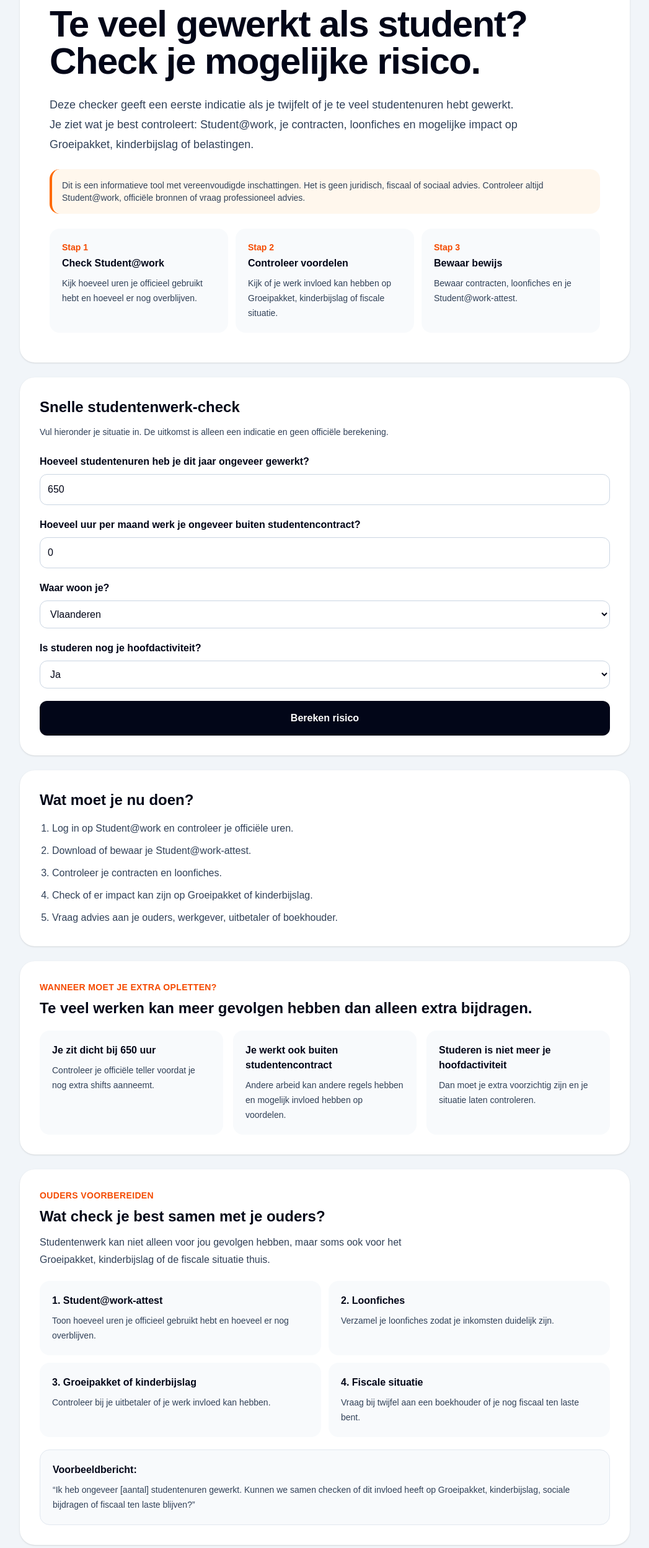
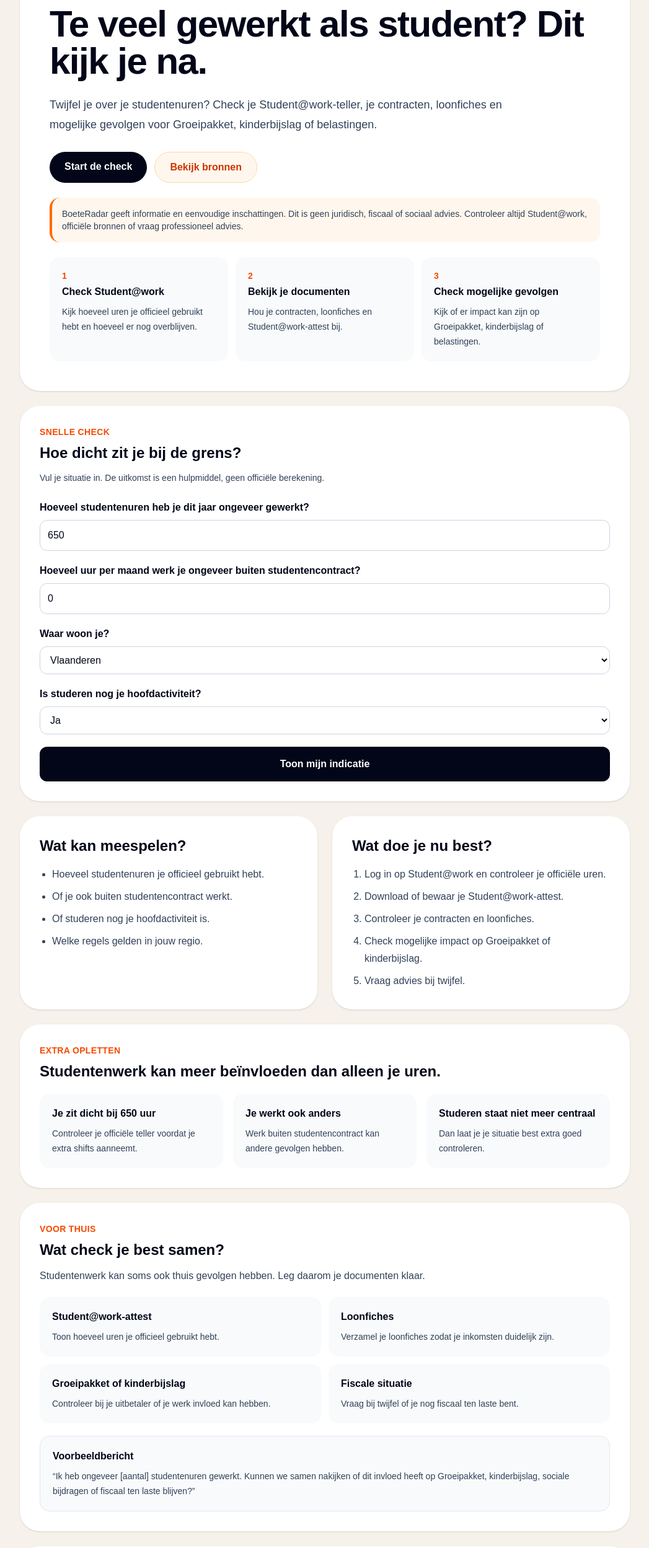
Before and after one commit to NathanVerd/Boeteradar, a Next.js app: page /student-te-veel-gewerkt in a window 1280 px wide. Shown: the part 234-2732 px from the top of the page at 62% size, without its empty margins (116-1163 px from the left). Built offline with nearby package versions, Linux system fonts and the light colour scheme.

Commit message:
Improve student work page copy and layout

```diff
--- a/app/student-te-veel-gewerkt/page.tsx
+++ b/app/student-te-veel-gewerkt/page.tsx
@@ -22,18 +22,17 @@ export default function StudentTeVeelGewerktPage() {
 
   let risk = "Laag";
   let riskColor = "border-emerald-300 bg-emerald-50";
-  let advice =
-    "Controleer je resterende uren op Student@work en bewaar je contracten.";
+  let advice = "Controleer je officiële teller op Student@work.";
   let possibleConsequence =
-    "Je lijkt binnen de 650 studentenuren te blijven, maar controleer altijd je officiële teller.";
+    "Je lijkt binnen de 650 studentenuren te blijven. Controleer wel altijd je officiële teller.";
 
   if (safeHours > 600 || safeMonthlyOtherWork > 0) {
     risk = "Middelmatig";
     riskColor = "border-orange-300 bg-orange-50";
     advice =
-      "Controleer je Student@work-teller, je loonfiches en eventuele impact op Groeipakket of kinderbijslag.";
+      "Controleer Student@work, je loonfiches en mogelijke impact op Groeipakket of kinderbijslag.";
     possibleConsequence =
-      "Je zit dicht bij de grens of combineert studentenwerk met ander werk. Dat kan gevolgen hebben voor sociale bijdragen of voordelen.";
+      "Je zit dicht bij de grens of combineert studentenwerk met ander werk. Laat je situatie goed nakijken.";
   }
 
   if (
@@ -44,42 +43,57 @@ export default function StudentTeVeelGewerktPage() {
     risk = "Hoog";
     riskColor = "border-red-300 bg-red-50";
     advice =
-      "Stop niet blind verder met werken. Controleer Student@work, contacteer je werkgever en vraag advies aan je ouders, uitbetaler of boekhouder.";
+      "Werk niet zomaar verder. Controleer Student@work en vraag advies aan je ouders, werkgever, uitbetaler of boekhouder.";
     possibleConsequence =
-      "Boven de 650 studentenuren betaal je vanaf extra uren mogelijk normale sociale bijdragen. Te veel of ander werk kan ook invloed hebben op Groeipakket, kinderbijslag of je fiscale situatie.";
+      "Boven de grens kunnen normale sociale bijdragen gelden. Er kunnen ook gevolgen zijn voor Groeipakket, kinderbijslag of je fiscale situatie.";
   }
 
   if (region === "brussels" && safeHours > 0) {
     possibleConsequence =
-      "Let extra op: in Brussel gelden voor kinderbijslag/Groeipakket-achtige regels andere grenzen dan in Vlaanderen. Controleer je regionale uitbetaler.";
+      "Let extra op: in Brussel gelden andere regels dan in Vlaanderen. Controleer je regionale uitbetaler.";
   }
 
   return (
-    <main className="min-h-screen bg-slate-100 text-slate-950">
+    <main className="min-h-screen bg-[#f6f1ea] text-slate-950">
       <Header label="Student" />
 
       <section className="mx-auto max-w-5xl px-5 py-10">
-        <div className="rounded-3xl bg-white p-7 shadow-sm md:p-12">
-          <p className="mb-4 text-sm font-bold uppercase tracking-wide text-orange-600">
+        <div className="rounded-[2rem] bg-white p-7 shadow-sm md:p-12">
+          <p className="mb-4 text-sm font-black uppercase tracking-wide text-orange-600">
             Student te veel gewerkt
           </p>
 
           <h1 className="max-w-4xl text-4xl font-black tracking-tight md:text-6xl">
-            Te veel gewerkt als student? Check je mogelijke risico.
+            Te veel gewerkt als student? Dit kijk je na.
           </h1>
 
           <p className="mt-6 max-w-3xl text-lg leading-8 text-slate-700">
-            Deze checker geeft een eerste indicatie als je twijfelt of je te veel
-            studentenuren hebt gewerkt. Je ziet wat je best controleert:
-            Student@work, je contracten, loonfiches en mogelijke impact op
-            Groeipakket, kinderbijslag of belastingen.
+            Twijfel je over je studentenuren? Check je Student@work-teller, je
+            contracten, loonfiches en mogelijke gevolgen voor Groeipakket,
+            kinderbijslag of belastingen.
           </p>
 
-          <DisclaimerBox text="Dit is een informatieve tool met vereenvoudigde inschattingen. Het is geen juridisch, fiscaal of sociaal advies. Controleer altijd Student@work, officiële bronnen of vraag professioneel advies." />
+          <div className="mt-7 flex flex-col gap-3 sm:flex-row">
+            <a
+              href="#check"
+              className="rounded-full bg-slate-950 px-6 py-3 text-center font-black text-white transition hover:bg-slate-800"
+            >
+              Start de check
+            </a>
+
+            <a
+              href="#bronnen"
+              className="rounded-full border border-orange-200 bg-orange-50 px-6 py-3 text-center font-black text-orange-700 transition hover:bg-orange-100"
+            >
+              Bekijk bronnen
+            </a>
+          </div>
+
+          <DisclaimerBox text="BoeteRadar geeft informatie en eenvoudige inschattingen. Dit is geen juridisch, fiscaal of sociaal advies. Controleer altijd Student@work, officiële bronnen of vraag professioneel advies." />
 
           <div className="mt-6 grid gap-3 md:grid-cols-3">
             <div className="rounded-2xl bg-slate-50 p-5">
-              <p className="text-sm font-bold text-orange-600">Stap 1</p>
+              <p className="text-sm font-black text-orange-600">1</p>
               <h3 className="mt-1 font-black">Check Student@work</h3>
               <p className="mt-2 text-sm leading-6 text-slate-700">
                 Kijk hoeveel uren je officieel gebruikt hebt en hoeveel er nog
@@ -88,30 +102,39 @@ export default function StudentTeVeelGewerktPage() {
             </div>
 
             <div className="rounded-2xl bg-slate-50 p-5">
-              <p className="text-sm font-bold text-orange-600">Stap 2</p>
-              <h3 className="mt-1 font-black">Controleer voordelen</h3>
+              <p className="text-sm font-black text-orange-600">2</p>
+              <h3 className="mt-1 font-black">Bekijk je documenten</h3>
               <p className="mt-2 text-sm leading-6 text-slate-700">
-                Kijk of je werk invloed kan hebben op Groeipakket, kinderbijslag
-                of fiscale situatie.
+                Hou je contracten, loonfiches en Student@work-attest bij.
               </p>
             </div>
 
             <div className="rounded-2xl bg-slate-50 p-5">
-              <p className="text-sm font-bold text-orange-600">Stap 3</p>
-              <h3 className="mt-1 font-black">Bewaar bewijs</h3>
+              <p className="text-sm font-black text-orange-600">3</p>
+              <h3 className="mt-1 font-black">Check mogelijke gevolgen</h3>
               <p className="mt-2 text-sm leading-6 text-slate-700">
-                Bewaar contracten, loonfiches en je Student@work-attest.
+                Kijk of er impact kan zijn op Groeipakket, kinderbijslag of
+                belastingen.
               </p>
             </div>
           </div>
         </div>
 
-        <div className="mt-6 rounded-3xl bg-white p-7 shadow-sm md:p-8">
-          <h2 className="text-2xl font-black">Snelle studentenwerk-check</h2>
+        <div
+          id="check"
+          className="mt-6 rounded-[2rem] bg-white p-7 shadow-sm md:p-8"
+        >
+          <p className="text-sm font-black uppercase tracking-wide text-orange-600">
+            Snelle check
+          </p>
+
+          <h2 className="mt-2 text-2xl font-black">
+            Hoe dicht zit je bij de grens?
+          </h2>
 
           <p className="mt-3 max-w-2xl text-sm leading-6 text-slate-700">
-            Vul hieronder je situatie in. De uitkomst is alleen een indicatie en
-            geen officiële berekening.
+            Vul je situatie in. De uitkomst is een hulpmiddel, geen officiële
+            berekening.
           </p>
 
           <div className="mt-6 grid gap-5">
@@ -123,7 +146,7 @@ export default function StudentTeVeelGewerktPage() {
                 max="2000"
                 value={hoursWorked}
                 onChange={(e) => setHoursWorked(Number(e.target.value))}
-                className="mt-2 w-full rounded-xl border border-slate-300 p-3 font-normal"
+                className="mt-2 w-full rounded-xl border border-slate-300 bg-white p-3 font-normal"
               />
             </label>
 
@@ -135,7 +158,7 @@ export default function StudentTeVeelGewerktPage() {
                 max="300"
                 value={monthlyOtherWork}
                 onChange={(e) => setMonthlyOtherWork(Number(e.target.value))}
-                className="mt-2 w-full rounded-xl border border-slate-300 p-3 font-normal"
+                className="mt-2 w-full rounded-xl border border-slate-300 bg-white p-3 font-normal"
               />
             </label>
 
@@ -144,7 +167,7 @@ export default function StudentTeVeelGewerktPage() {
               <select
                 value={region}
                 onChange={(e) => setRegion(e.target.value)}
-                className="mt-2 w-full rounded-xl border border-slate-300 p-3 font-normal"
+                className="mt-2 w-full rounded-xl border border-slate-300 bg-white p-3 font-normal"
               >
                 <option value="flanders">Vlaanderen</option>
                 <option value="brussels">Brussel</option>
@@ -158,7 +181,7 @@ export default function StudentTeVeelGewerktPage() {
               <select
                 value={stillStudying}
                 onChange={(e) => setStillStudying(e.target.value)}
-                className="mt-2 w-full rounded-xl border border-slate-300 p-3 font-normal"
+                className="mt-2 w-full rounded-xl border border-slate-300 bg-white p-3 font-normal"
               >
                 <option value="yes">Ja</option>
                 <option value="no">Nee</option>
@@ -167,9 +190,9 @@ export default function StudentTeVeelGewerktPage() {
 
             <button
               onClick={() => setCalculated(true)}
-              className="rounded-xl bg-slate-950 px-5 py-4 font-bold text-white hover:bg-slate-800"
+              className="rounded-xl bg-slate-950 px-5 py-4 font-bold text-white transition hover:bg-slate-800"
             >
-              Bereken risico
+              Toon mijn indicatie
             </button>
           </div>
 
@@ -200,163 +223,135 @@ export default function StudentTeVeelGewerktPage() {
               </p>
 
               <p className="mt-3 text-sm leading-6 text-slate-700">
-                Deze inschatting gebruikt de 650-urenregel als vereenvoudigd
-                uitgangspunt. Regionale regels, type contract, inkomen,
-                gezinssituatie en het feit of studeren je hoofdactiviteit blijft,
-                kunnen het resultaat veranderen.
+                Deze indicatie gebruikt de 650-urenregel als uitgangspunt.
+                Regio, contracttype, inkomen en je gezinssituatie kunnen het
+                resultaat veranderen.
               </p>
 
-              <p className="mt-3 font-bold">Beste actie: {advice}</p>
+              <p className="mt-3 font-bold">Wat nu? {advice}</p>
             </div>
           )}
         </div>
 
-        <section className="mt-6 rounded-3xl bg-white p-7 shadow-sm md:p-8">
-          <h2 className="text-2xl font-black">Wat moet je nu doen?</h2>
+        <div className="mt-6 grid gap-6 md:grid-cols-2">
+          <section className="rounded-[2rem] bg-white p-7 shadow-sm md:p-8">
+            <h2 className="text-2xl font-black">Wat kan meespelen?</h2>
+
+            <ul className="mt-4 list-disc space-y-2 pl-5 leading-7 text-slate-700">
+              <li>Hoeveel studentenuren je officieel gebruikt hebt.</li>
+              <li>Of je ook buiten studentencontract werkt.</li>
+              <li>Of studeren nog je hoofdactiviteit is.</li>
+              <li>Welke regels gelden in jouw regio.</li>
+            </ul>
+          </section>
+
+          <section className="rounded-[2rem] bg-white p-7 shadow-sm md:p-8">
+            <h2 className="text-2xl font-black">Wat doe je nu best?</h2>
 
             <ol className="mt-4 list-decimal space-y-2 pl-5 leading-7 text-slate-700">
               <li>Log in op Student@work en controleer je officiële uren.</li>
               <li>Download of bewaar je Student@work-attest.</li>
               <li>Controleer je contracten en loonfiches.</li>
-            <li>Check of er impact kan zijn op Groeipakket of kinderbijslag.</li>
-            <li>
-              Vraag advies aan je ouders, werkgever, uitbetaler of boekhouder.
-            </li>
+              <li>Check mogelijke impact op Groeipakket of kinderbijslag.</li>
+              <li>Vraag advies bij twijfel.</li>
             </ol>
           </section>
+        </div>
 
-        <section className="mt-6 rounded-3xl bg-white p-7 shadow-sm md:p-8">
-          <p className="text-sm font-bold uppercase tracking-wide text-orange-600">
-            Wanneer moet je extra opletten?
+        <section className="mt-6 rounded-[2rem] bg-white p-7 shadow-sm md:p-8">
+          <p className="text-sm font-black uppercase tracking-wide text-orange-600">
+            Extra opletten
           </p>
 
           <h2 className="mt-2 text-2xl font-black">
-            Te veel werken kan meer gevolgen hebben dan alleen extra bijdragen.
+            Studentenwerk kan meer beïnvloeden dan alleen je uren.
           </h2>
 
           <div className="mt-5 grid gap-4 md:grid-cols-3">
             <div className="rounded-2xl bg-slate-50 p-5">
               <h3 className="font-black">Je zit dicht bij 650 uur</h3>
               <p className="mt-2 text-sm leading-6 text-slate-700">
-                Controleer je officiële teller voordat je nog extra shifts
-                aanneemt.
+                Controleer je officiële teller voordat je extra shifts aanneemt.
               </p>
             </div>
 
             <div className="rounded-2xl bg-slate-50 p-5">
-              <h3 className="font-black">
-                Je werkt ook buiten studentencontract
-              </h3>
+              <h3 className="font-black">Je werkt ook anders</h3>
               <p className="mt-2 text-sm leading-6 text-slate-700">
-                Andere arbeid kan andere regels hebben en mogelijk invloed
-                hebben op voordelen.
+                Werk buiten studentencontract kan andere gevolgen hebben.
               </p>
             </div>
 
             <div className="rounded-2xl bg-slate-50 p-5">
-              <h3 className="font-black">
-                Studeren is niet meer je hoofdactiviteit
-              </h3>
+              <h3 className="font-black">Studeren staat niet meer centraal</h3>
               <p className="mt-2 text-sm leading-6 text-slate-700">
-                Dan moet je extra voorzichtig zijn en je situatie laten
-                controleren.
+                Dan laat je je situatie best extra goed controleren.
               </p>
             </div>
           </div>
         </section>
 
-        <section className="mt-6 rounded-3xl bg-white p-7 shadow-sm md:p-8">
-          <p className="text-sm font-bold uppercase tracking-wide text-orange-600">
-            Ouders voorbereiden
+        <section className="mt-6 rounded-[2rem] bg-white p-7 shadow-sm md:p-8">
+          <p className="text-sm font-black uppercase tracking-wide text-orange-600">
+            Voor thuis
           </p>
 
           <h2 className="mt-2 text-2xl font-black">
-            Wat check je best samen met je ouders?
+            Wat check je best samen?
           </h2>
 
           <p className="mt-3 max-w-2xl leading-7 text-slate-700">
-            Studentenwerk kan niet alleen voor jou gevolgen hebben, maar soms ook
-            voor het Groeipakket, kinderbijslag of de fiscale situatie thuis.
+            Studentenwerk kan soms ook thuis gevolgen hebben. Leg daarom je
+            documenten klaar.
           </p>
 
           <div className="mt-5 grid gap-3 md:grid-cols-2">
             <div className="rounded-2xl bg-slate-50 p-5">
-              <h3 className="font-black">1. Student@work-attest</h3>
+              <h3 className="font-black">Student@work-attest</h3>
               <p className="mt-2 text-sm leading-6 text-slate-700">
-                Toon hoeveel uren je officieel gebruikt hebt en hoeveel er nog
-                overblijven.
+                Toon hoeveel uren je officieel gebruikt hebt.
               </p>
             </div>
 
             <div className="rounded-2xl bg-slate-50 p-5">
-              <h3 className="font-black">2. Loonfiches</h3>
+              <h3 className="font-black">Loonfiches</h3>
               <p className="mt-2 text-sm leading-6 text-slate-700">
                 Verzamel je loonfiches zodat je inkomsten duidelijk zijn.
               </p>
             </div>
 
             <div className="rounded-2xl bg-slate-50 p-5">
-              <h3 className="font-black">3. Groeipakket of kinderbijslag</h3>
+              <h3 className="font-black">Groeipakket of kinderbijslag</h3>
               <p className="mt-2 text-sm leading-6 text-slate-700">
                 Controleer bij je uitbetaler of je werk invloed kan hebben.
               </p>
             </div>
 
             <div className="rounded-2xl bg-slate-50 p-5">
-              <h3 className="font-black">4. Fiscale situatie</h3>
+              <h3 className="font-black">Fiscale situatie</h3>
               <p className="mt-2 text-sm leading-6 text-slate-700">
-                Vraag bij twijfel aan een boekhouder of je nog fiscaal ten laste
-                bent.
+                Vraag bij twijfel of je nog fiscaal ten laste bent.
               </p>
             </div>
           </div>
 
           <div className="mt-5 rounded-2xl border border-slate-200 bg-slate-50 p-5">
-            <p className="font-bold">Voorbeeldbericht:</p>
+            <p className="font-bold">Voorbeeldbericht</p>
             <p className="mt-2 text-sm leading-6 text-slate-700">
               “Ik heb ongeveer [aantal] studentenuren gewerkt. Kunnen we samen
-              checken of dit invloed heeft op Groeipakket, kinderbijslag,
+              nakijken of dit invloed heeft op Groeipakket, kinderbijslag,
               sociale bijdragen of fiscaal ten laste blijven?”
             </p>
           </div>
         </section>
 
-        <section className="mt-6 rounded-3xl border border-orange-200 bg-orange-50 p-7 shadow-sm md:p-8">
-          <p className="text-sm font-bold uppercase tracking-wide text-orange-700">
-            Gratis hulpmiddel
-          </p>
-
-          <h2 className="mt-2 text-2xl font-black">
-            Studentenwerk noodchecklist
-          </h2>
-
-          <p className="mt-3 max-w-2xl leading-7 text-slate-700">
-            Gebruik deze checklist om snel te verzamelen wat je nodig hebt als je
-            denkt dat je te veel gewerkt hebt als student.
-          </p>
-
-          <ul className="mt-5 grid gap-2 leading-7 text-slate-700 md:grid-cols-2">
-            <li>✓ Student@work-teller controleren</li>
-            <li>✓ Loonfiches verzamelen</li>
-            <li>✓ Contracttype controleren</li>
-            <li>✓ Uitbetaler checken</li>
-          </ul>
-
-          <button
-            disabled
-            className="mt-6 rounded-xl bg-slate-950 px-5 py-3 font-bold text-white opacity-60"
-          >
-            PDF-download later
-          </button>
-        </section>
-
-        <section className="mt-6 rounded-3xl bg-white p-7 shadow-sm md:p-8">
-          <p className="text-sm font-bold uppercase tracking-wide text-orange-600">
+        <section className="mt-6 rounded-[2rem] bg-white p-7 shadow-sm md:p-8">
+          <p className="text-sm font-black uppercase tracking-wide text-orange-600">
             Veelgestelde vragen
           </p>
 
           <h2 className="mt-2 text-2xl font-black">
-            Vragen over te veel werken als student
+            Studentenwerk: veelgestelde vragen
           </h2>
 
           <div className="mt-6 grid gap-4">
@@ -365,9 +360,8 @@ export default function StudentTeVeelGewerktPage() {
                 Hoeveel uur mag ik werken als jobstudent?
               </h3>
               <p className="mt-2 text-sm leading-6 text-slate-700">
-                BoeteRadar gebruikt 650 uur per kalenderjaar als uitgangspunt
-                voor deze indicatie. Controleer altijd je officiële teller op
-                Student@work.
+                BoeteRadar gebruikt 650 uur per kalenderjaar als uitgangspunt.
+                Controleer altijd je officiële teller op Student@work.
               </p>
             </div>
 
@@ -376,9 +370,8 @@ export default function StudentTeVeelGewerktPage() {
                 Wat gebeurt er als ik boven 650 uur ga?
               </h3>
               <p className="mt-2 text-sm leading-6 text-slate-700">
-                Vanaf de uren boven de grens kunnen normale sociale bijdragen
-                gelden. Er kunnen ook andere gevolgen zijn afhankelijk van je
-                situatie.
+                Vanaf uren boven de grens kunnen normale sociale bijdragen
+                gelden. Er kunnen ook andere gevolgen zijn.
               </p>
             </div>
 
@@ -387,22 +380,14 @@ export default function StudentTeVeelGewerktPage() {
                 Kan mijn Groeipakket of kinderbijslag beïnvloed worden?
               </h3>
               <p className="mt-2 text-sm leading-6 text-slate-700">
-                Ja, afhankelijk van je regio, type werk en aantal uren. Controleer
-                dit altijd bij je uitbetaler.
-              </p>
-            </div>
-
-            <div className="rounded-2xl bg-slate-50 p-5">
-              <h3 className="font-black">Is deze checker exact?</h3>
-              <p className="mt-2 text-sm leading-6 text-slate-700">
-                Nee. BoeteRadar geeft een vereenvoudigde indicatie. Controleer
-                Student@work, je uitbetaler of een boekhouder voor je concrete
-                situatie.
+                Ja, afhankelijk van je regio, type werk en aantal uren.
+                Controleer dit bij je uitbetaler.
               </p>
             </div>
           </div>
         </section>
 
+        <div id="bronnen">
           <OfficialSources
             sources={[
               {
@@ -419,9 +404,10 @@ export default function StudentTeVeelGewerktPage() {
               },
             ]}
           />
+        </div>
 
-        <section className="mt-6 rounded-3xl border border-slate-200 bg-white p-7 shadow-sm md:p-8">
-          <p className="text-sm font-bold uppercase tracking-wide text-orange-600">
+        <section className="mt-6 rounded-[2rem] border border-slate-200 bg-white p-7 shadow-sm md:p-8">
+          <p className="text-sm font-black uppercase tracking-wide text-orange-600">
             Laatst inhoudelijk nagekeken
           </p>
 
@@ -430,8 +416,7 @@ export default function StudentTeVeelGewerktPage() {
           <p className="mt-3 max-w-2xl leading-7 text-slate-700">
             Regels rond studentenwerk, sociale bijdragen, Groeipakket,
             kinderbijslag en fiscale gevolgen kunnen wijzigen. Controleer altijd
-            de officiële bronnen of vraag professioneel advies voor je concrete
-            situatie.
+            officiële bronnen of vraag professioneel advies.
           </p>
         </section>
 
```
Lines whose indentation alone changed are shown as unchanged.
